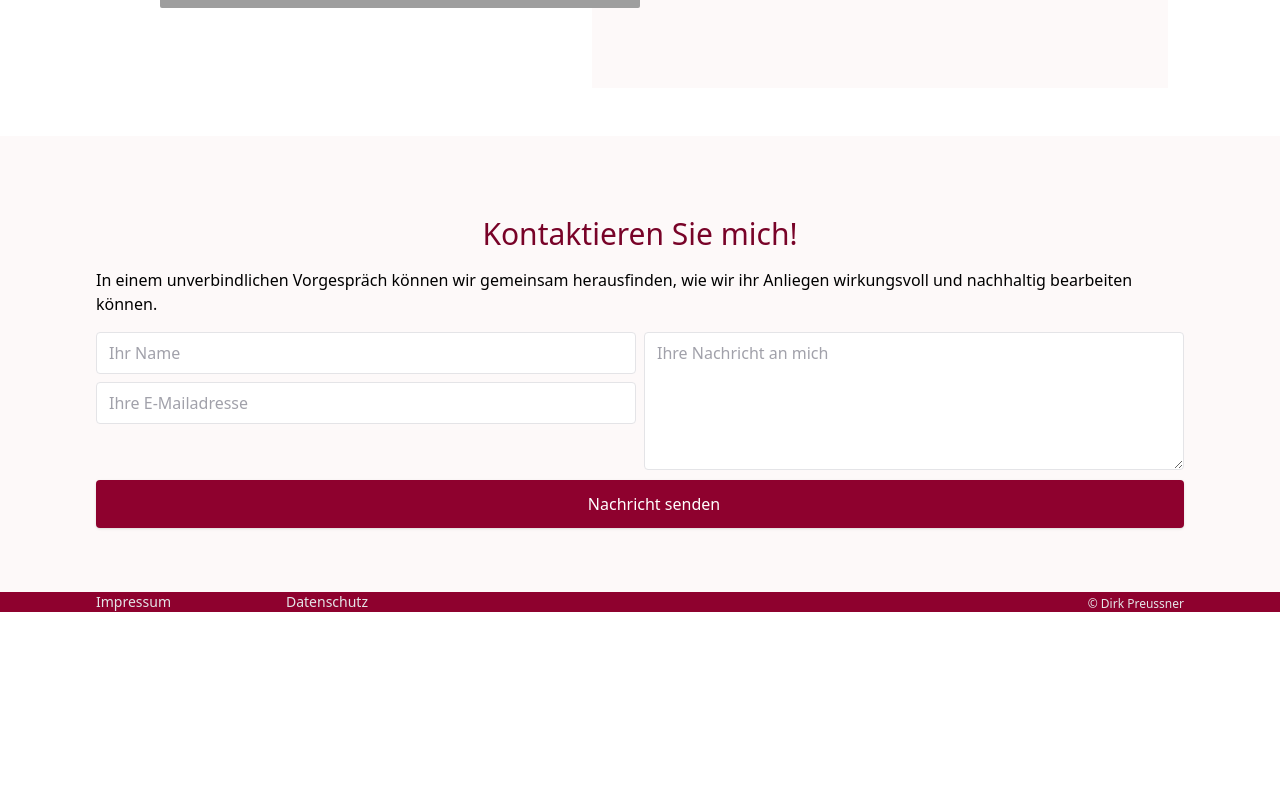
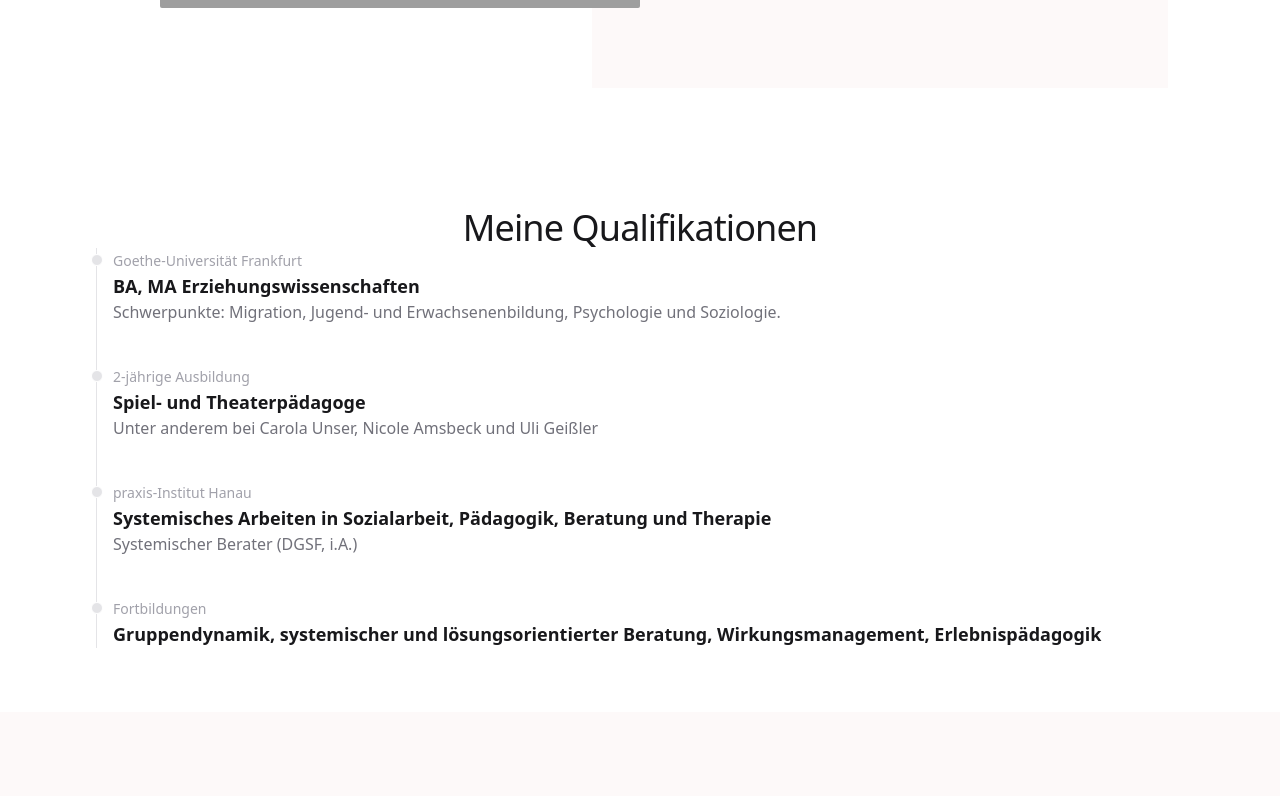
Before and after one commit to jenzopr/dirkpreussner.de, a Next.js app: page / in a window 1280 px wide. Shown: the part 680-1476 px from the top of the page. Before the commit the page ends 1292 px from the top, so only its background shows below. Built offline with nearby package versions, Linux system fonts and the light colour scheme; grey boxes are pictures that could not be loaded.

Commit message:
Fixed bug in z-index, added qualifications and action call

```diff
--- a/components/navbar.js
+++ b/components/navbar.js
@@ -9,7 +9,7 @@ export default function Navbar({children}) {
 
     return(
         <>
-            <nav className="fixed inset-x-0 top-0 z-10 bg-white">
+            <nav className="fixed inset-x-0 top-0 z-20 bg-white">
                 <div className="flex max-w-6xl items-center justify-between w-full mx-auto py-2 px-2 sm:px-6 lg:px-8">
                     <Link href="/"><a>
                         <div className="md:py-2">
--- a/pages/beratung-coaching.js
+++ b/pages/beratung-coaching.js
@@ -11,7 +11,7 @@ export default function Beratung() {
                         Beratung & Coaching
                     </p>
                     <p className="mt-4 max-w-3xl text-xl text-gray-700 lg:mx-auto">
-                        Jeder von uns bringt Ressourcen mit, um Herausforderungen innerhalb seiner bestehenden Systeme zu bearbeiten. Es gibt jedoch Situationen, in denen uns bekannte Lösungsversuche nicht zum gewünschten Erfolg führen. Das führt oft zu Verunsicherung oder Konflikten und bringt ein System aus dem Gleichgewicht.
+                        Jeder von uns bringt Ressourcen mit, um Herausforderungen innerhalb seiner bestehenden Arbeits- oder Familiensysteme zu bearbeiten. Es gibt jedoch Situationen, in denen uns bekannte Lösungsversuche nicht zum gewünschten Erfolg führen. Das führt oft zu Verunsicherung oder Konflikten und bringt ein System aus dem Gleichgewicht.
                     </p>
                     <p className="mt-4 max-w-3xl text-xl text-gray-700 lg:mx-auto">
                         Wenn Sie für sich eine neue Perspektive auf den Umgang mit privaten oder beruflichen Belastungen finden möchten, wenn Sie sich in ihren Rollen abgrenzen oder stärken möchten oder wenn sie mehr Antworten als Fragen haben, kann Unterstützung von außen zur Perspektiverweiterung und zur Entwicklung von alternativen Lösungsmöglichkeiten hilfreich sein.
@@ -20,11 +20,12 @@ export default function Beratung() {
             </div>
         </Section>
         <Section>
-                <div className="flex flex-col w-full lg:justify-center pb-8 lg:py-16">
-                <h1 className="text-3xl py-4 text-center text-burgund-700">Call for Action</h1>
-                <p>
-                    Lorem ipsum dolor sit amet, consetetur sadipscing elitr, sed diam nonumy eirmod tempor invidunt ut labore et dolore magna aliquyam
-                </p>
+                <div className="flex flex-col w-full lg:justify-center py-8 text-gray-900">
+                    <h3 className="text-xl text-burgund-700">Ich biete Ihnen bei persönlichen Herausforderungen und Problemsituationen Unterstützung an.</h3>
+                    <p className="mt-2 max-w-2xl">
+                         Dabei geht es darum, eine Bewältigungsstrategie für die aktuelle Krise zu finden und eigene Denk- und Handlungsmuster zu verstehen. Ich möchte Sie einladen, Ihre Ressourcen zu entdecken und ihre Handlungsmöglichkeiten zu erweitern.
+                         Gerne kläre ich mit Ihnen in einem unverbindlichen Vorgespräch, was für Ihr Anliegen das passende Vorgehen sein kann.
+                    </p>
                 <ContactForm></ContactForm>
             </div>
         </Section>
--- a/pages/index.js
+++ b/pages/index.js
@@ -24,6 +24,40 @@ export default function Home() {
           </div>
         </div>
       </div>
+      <Section className="bg-white">
+        <div className="flex flex-col w-full lg:justify-center pb-8 lg:py-16">
+          <div className="lg:text-center">
+            <p className="mt-2 text-3xl leading-8 tracking-tight text-gray-900 sm:text-4xl">
+              Meine Qualifikationen
+            </p>
+          </div>
+          <ol class="relative border-l border-gray-200 dark:border-gray-700">
+            <li class="mb-10 ml-4">
+                <div class="absolute w-3 h-3 bg-gray-200 rounded-full mt-1.5 -left-1.5 border border-white dark:border-gray-900 dark:bg-gray-700"></div>
+                <span class="mb-1 text-sm font-normal leading-none text-gray-400 dark:text-gray-500">Goethe-Universität Frankfurt</span>
+                <h3 class="text-lg font-semibold text-gray-900 dark:text-white">BA, MA Erziehungswissenschaften</h3>
+                <p class="mb-4 text-base font-normal text-gray-500 dark:text-gray-400">Schwerpunkte: Migration, Jugend- und Erwachsenenbildung, Psychologie und Soziologie.</p>
+            </li>
+            <li class="mb-10 ml-4">
+                <div class="absolute w-3 h-3 bg-gray-200 rounded-full mt-1.5 -left-1.5 border border-white dark:border-gray-900 dark:bg-gray-700"></div>
+                <span class="mb-1 text-sm font-normal leading-none text-gray-400 dark:text-gray-500">2-jährige Ausbildung</span>
+                <h3 class="text-lg font-semibold text-gray-900 dark:text-white">Spiel- und Theaterpädagoge</h3>
+                <p class="text-base font-normal text-gray-500 dark:text-gray-400">Unter anderem bei Carola Unser, Nicole Amsbeck und Uli Geißler</p>
+            </li>
+            <li class="mb-10 ml-4">
+                <div class="absolute w-3 h-3 bg-gray-200 rounded-full mt-1.5 -left-1.5 border border-white dark:border-gray-900 dark:bg-gray-700"></div>
+                <span class="mb-1 text-sm font-normal leading-none text-gray-400 dark:text-gray-500">praxis-Institut Hanau</span>
+                <h3 class="text-lg font-semibold text-gray-900 dark:text-white">Systemisches Arbeiten in Sozialarbeit, Pädagogik, Beratung und Therapie</h3>
+                <p class="text-base font-normal text-gray-500 dark:text-gray-400">Systemischer Berater (DGSF, i.A.)</p>
+            </li>
+            <li class="ml-4">
+                <div class="absolute w-3 h-3 bg-gray-200 rounded-full mt-1.5 -left-1.5 border border-white dark:border-gray-900 dark:bg-gray-700"></div>
+                <span class="mb-1 text-sm font-normal leading-none text-gray-400 dark:text-gray-500">Fortbildungen</span>
+                <h3 class="text-lg font-semibold text-gray-900 dark:text-white">Gruppendynamik, systemischer und lösungsorientierter Beratung, Wirkungsmanagement, Erlebnispädagogik</h3>
+            </li>
+          </ol>
+        </div>
+      </Section>
       <Section>
         <div className="flex flex-col w-full lg:justify-center pb-8 lg:py-16">
           <h1 className="text-3xl py-4 text-center text-burgund-700">Kontaktieren Sie mich!</h1>
```
